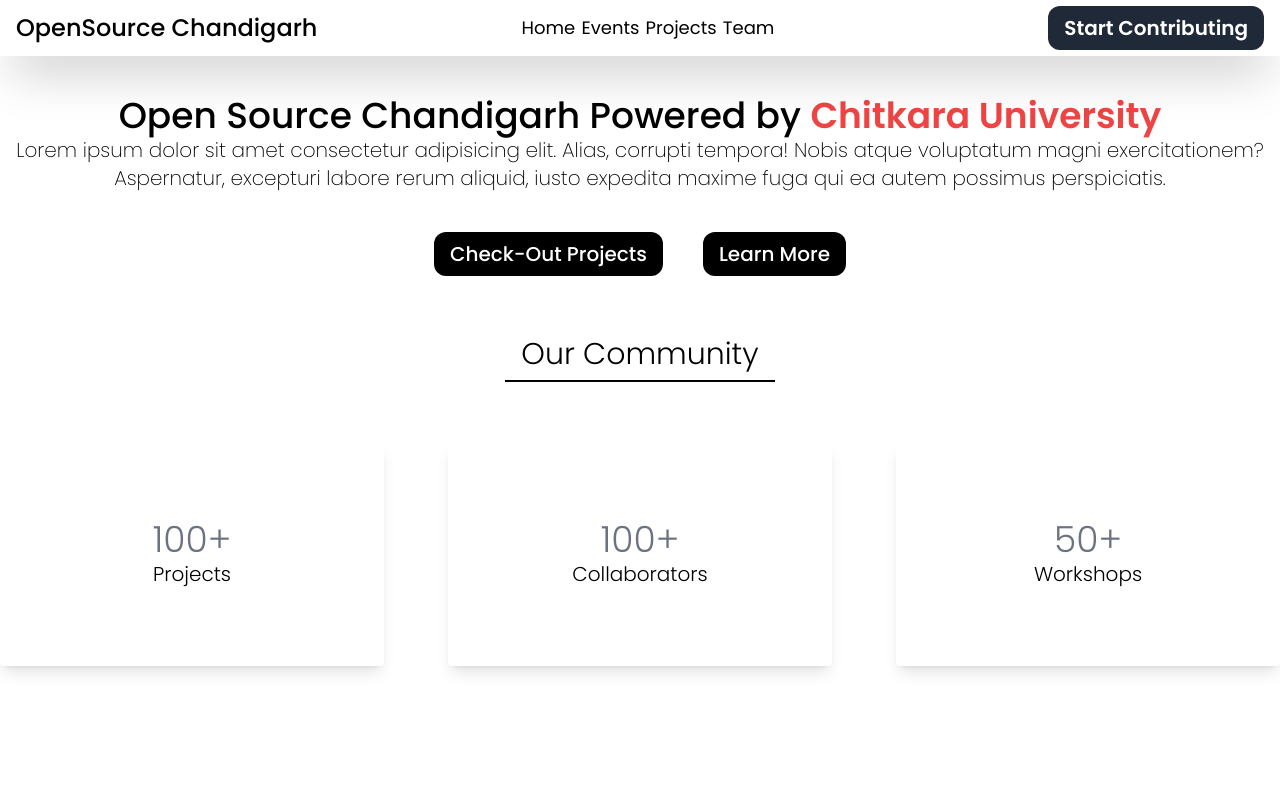
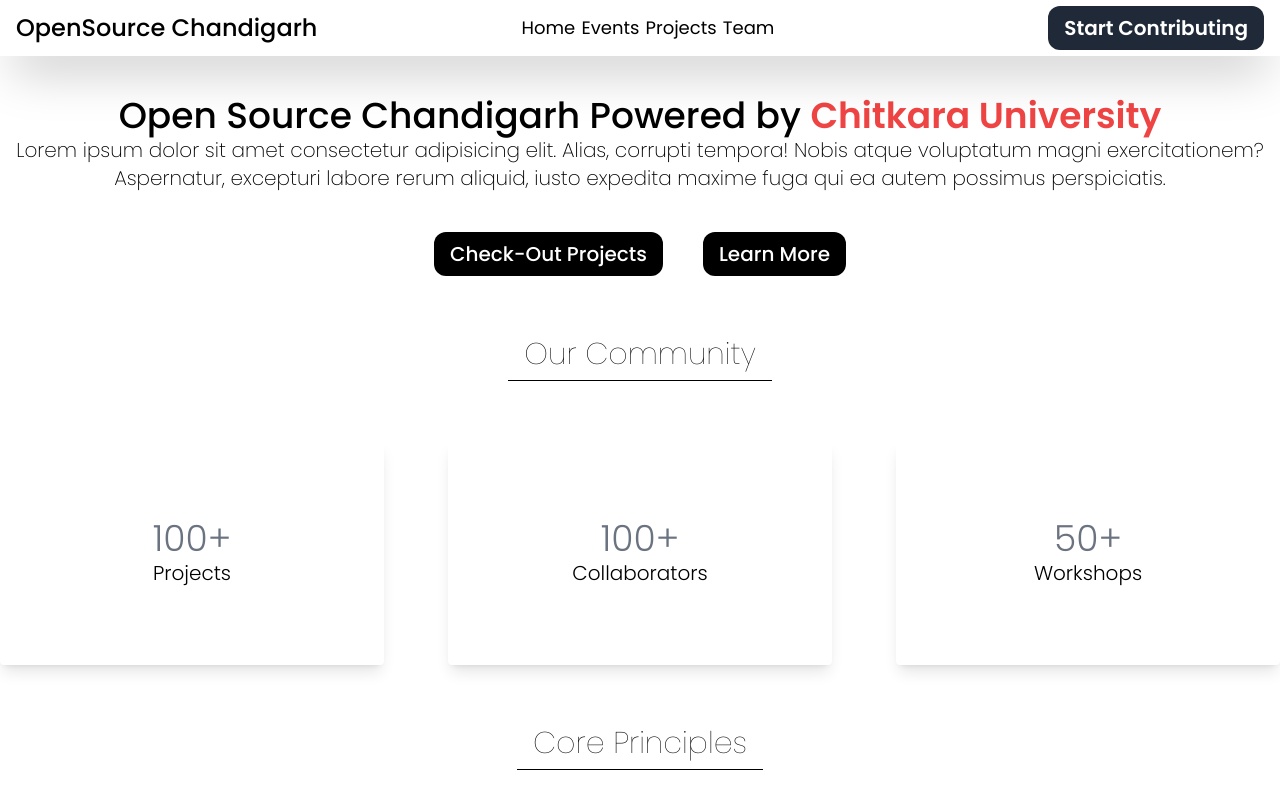
Before and after one commit to aakashj001/open-source-chandigarh, a React (Create React App) app: page / in a window 1280 px wide. Built offline with nearby package versions, Linux system fonts and the light colour scheme.

Commit message:
Making the core concepts section

```diff
--- a/src/App.js
+++ b/src/App.js
@@ -1,5 +1,6 @@
 import React from 'react'
 import Community from './components/Community'
+import Core from './components/Core'
 import Main from './components/Main'
 import Navbar from './components/Navbar'
 
@@ -9,6 +10,7 @@
       <Navbar />
       <Main />
       <Community />
+      <Core />
     </div>
   )
 }
--- a/src/components/Community.js
+++ b/src/components/Community.js
@@ -4,7 +4,7 @@
 function Community() {
   return (
     <div className='container m-auto flex flex-col mt-10 items-center justify-center'>
-        <div className='font-light text-3xl text-center border-b-2 pb-2 px-4 border-b-black'>
+        <div className='font-thin text-3xl text-center border-b pb-2 px-4 border-b-black'>
             Our Community
         </div>
         <div className = "flex w-full h-auto justify-between flex-col md:flex-row mt-10">
--- /dev/null
+++ b/src/components/Core.js
@@ -0,0 +1,14 @@
+import React from 'react'
+
+function Core() {
+  return (
+    <div className='container mt-10 m-auto flex flex-col items-center justify-center'>
+        <font className = 'font-thin text-3xl text-center border-b pb-2 px-4 border-b-black'>
+            Core Principles
+        </font>
+
+    </div>
+  )
+}
+
+export default Core
```
